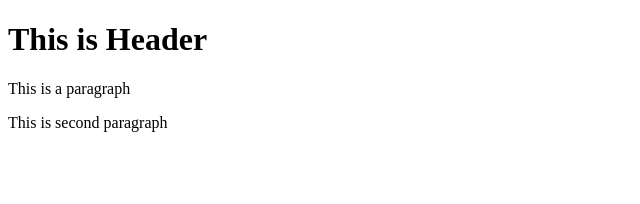
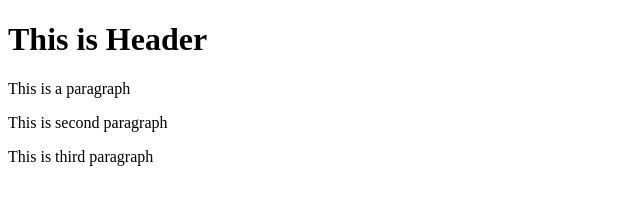
Before and after one commit to sihabrahman/git-test, a website: page index.html in a window 1280 px wide. Shown: the whole page, without its empty margins (0-640 px from the left). Drawn offline with Linux system fonts and the light colour scheme.

Commit message:
fourth commit

```diff
--- a/index.html
+++ b/index.html
@@ -6,5 +6,6 @@
     <h1>This is Header</h1>
     <p>This is a paragraph</p>
     <p>This is second paragraph</p>
+    <p>This is third paragraph</p>
   </body>
 </html>
```
Also changed, not shown: package.json (added, +24 -0 lines), 2 other files.
